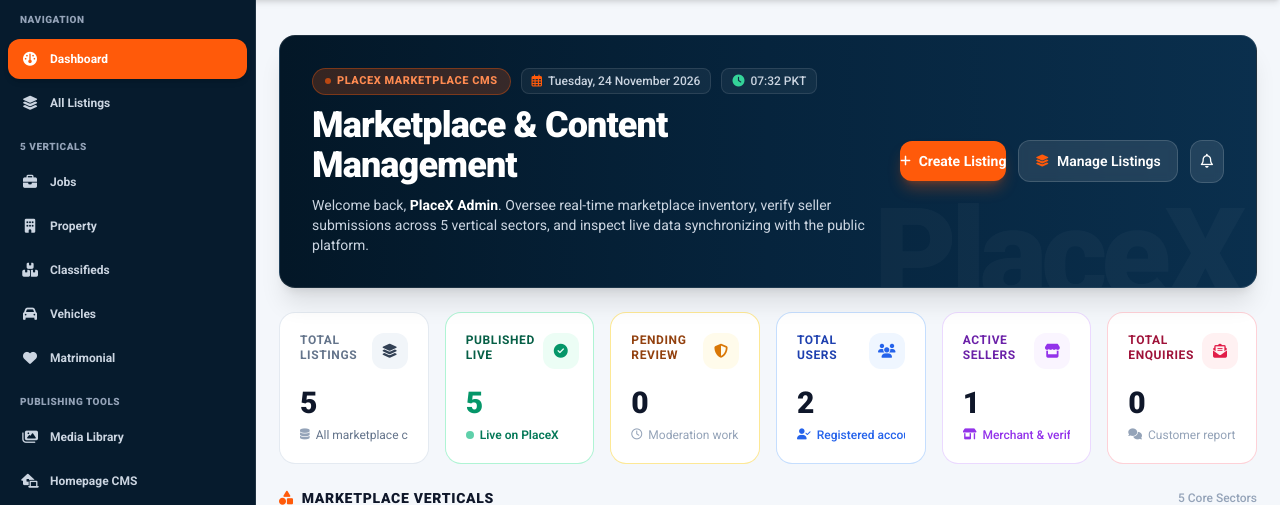
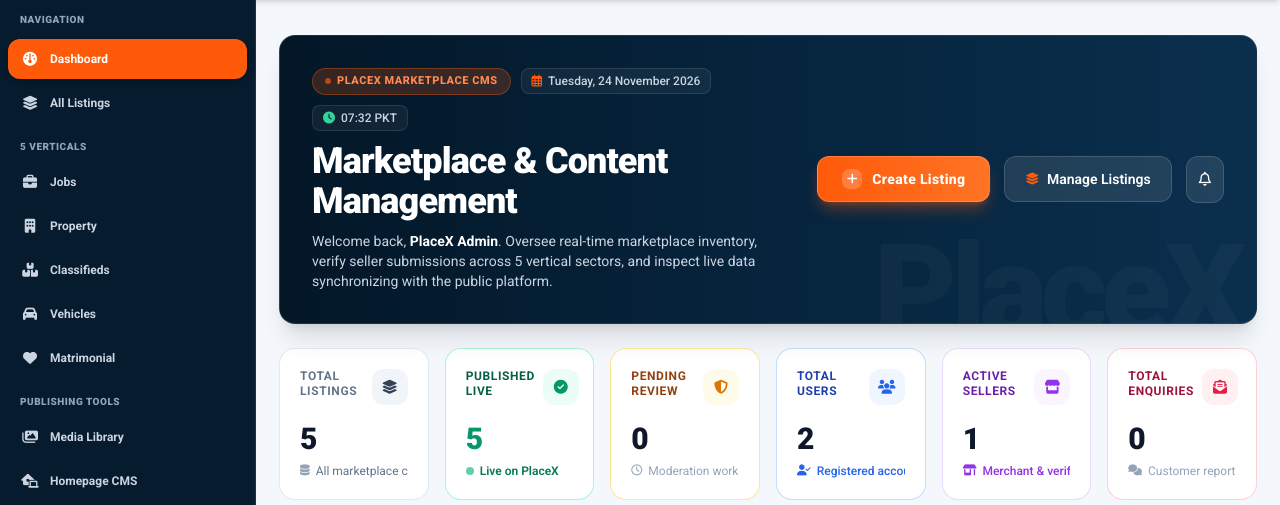
Before and after one commit to arifranabk3/placeX, a Laravel app: page /portal-admin/dashboard in a window 1280 px wide. Shown: the part 57-562 px from the top of the page. Run offline with Laravel 12, Linux system fonts and the light colour scheme; a user stored in the database is signed in; data comes from the database, SQL or seed files in the repository; data that the repository does not hold is empty; some libraries are stand-ins or nearby versions.

Commit message:
feat(portal-admin): enhance Create Listing button with ample padding, gradient, and icon pill

```diff
--- a/backend/resources/views/portal-admin/dashboard/index.blade.php
+++ b/backend/resources/views/portal-admin/dashboard/index.blade.php
@@ -32,19 +32,21 @@
             </div>
 
             <!-- Welcome Action Buttons -->
-            <div class="flex flex-wrap items-center gap-2.5 sm:gap-3 shrink-0">
+            <div class="flex flex-wrap items-center gap-3 sm:gap-3.5 shrink-0">
                 <a href="{{ route('portal-admin.listings.create') }}"
-                   class="inline-flex items-center justify-center gap-2 px-4.5 py-2.5 rounded-xl bg-orange hover:bg-orange-hover text-white text-xs sm:text-sm font-bold shadow-lg shadow-orange/30 transition-all hover:scale-[1.02] active:scale-[0.98]">
-                    <i class="fa-solid fa-plus text-xs"></i>
+                   class="inline-flex items-center justify-center gap-2.5 px-6 py-3 rounded-xl bg-gradient-to-r from-[#ff5a0a] to-[#ff7324] hover:from-[#e04c04] hover:to-[#ff5a0a] text-white text-sm font-extrabold tracking-wide shadow-lg shadow-orange/35 border border-white/20 transition-all duration-200 hover:shadow-xl hover:shadow-orange/45 hover:-translate-y-0.5 active:translate-y-0 select-none whitespace-nowrap">
+                    <span class="w-5 h-5 rounded-lg bg-white/20 flex items-center justify-center text-xs">
+                        <i class="fa-solid fa-plus"></i>
+                    </span>
                     <span>Create Listing</span>
                 </a>
                 <a href="{{ route('portal-admin.listings.index') }}"
-                   class="inline-flex items-center justify-center gap-2 px-4 py-2.5 rounded-xl bg-white/10 hover:bg-white/20 text-white text-xs sm:text-sm font-semibold border border-white/15 backdrop-blur-sm transition-all hover:border-white/30">
+                   class="inline-flex items-center justify-center gap-2 px-5 py-3 rounded-xl bg-white/10 hover:bg-white/20 text-white text-sm font-semibold border border-white/15 backdrop-blur-md transition-all duration-200 hover:border-white/30 hover:-translate-y-0.5 active:translate-y-0 select-none whitespace-nowrap">
                     <i class="fa-solid fa-layer-group text-xs text-orange"></i>
                     <span>Manage Listings</span>
                 </a>
                 <a href="{{ route('portal-admin.enquiries.index') }}"
-                   class="relative p-2.5 rounded-xl bg-white/10 hover:bg-white/20 text-white border border-white/15 backdrop-blur-sm transition-all hover:border-white/30"
+                   class="relative p-3 rounded-xl bg-white/10 hover:bg-white/20 text-white border border-white/15 backdrop-blur-md transition-all duration-200 hover:border-white/30 hover:-translate-y-0.5 active:translate-y-0"
                    title="Notifications & Enquiries">
                     <i class="fa-regular fa-bell text-sm"></i>
                     @if($newEnquiries > 0)
```
